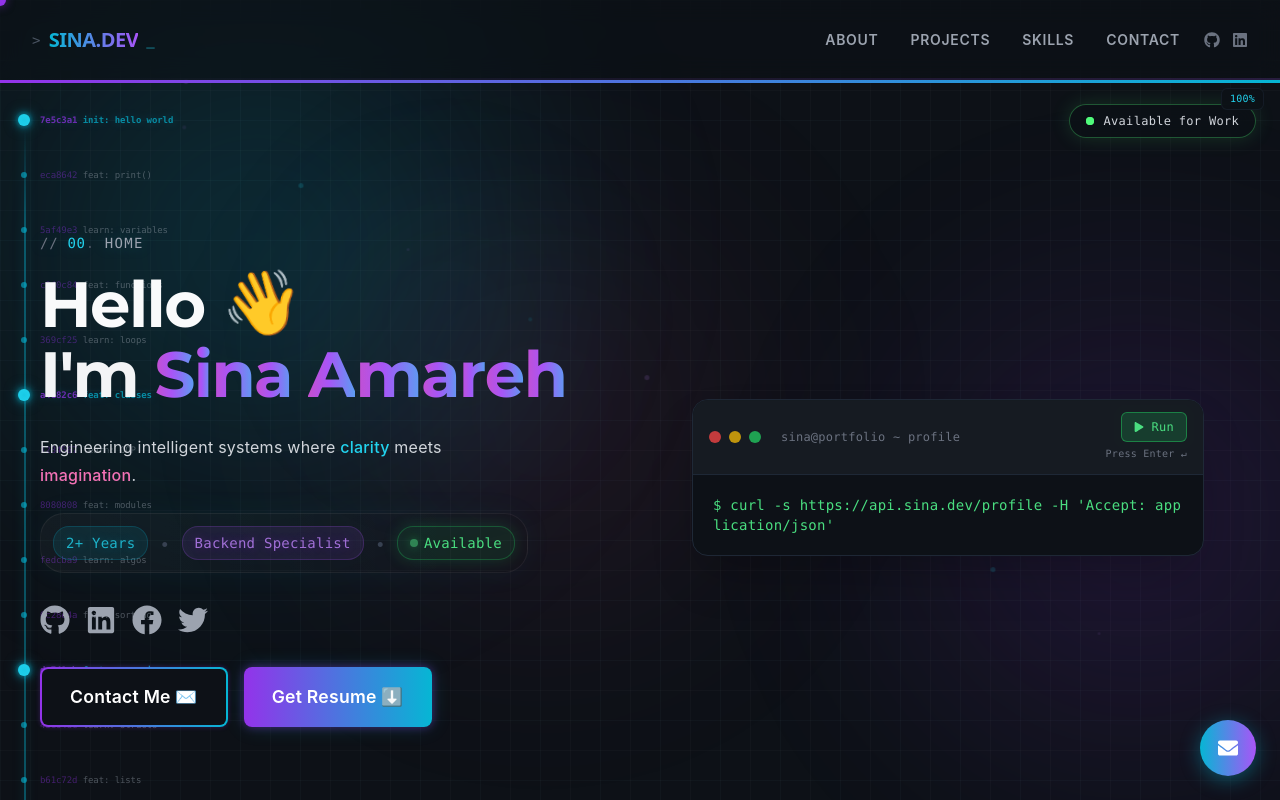
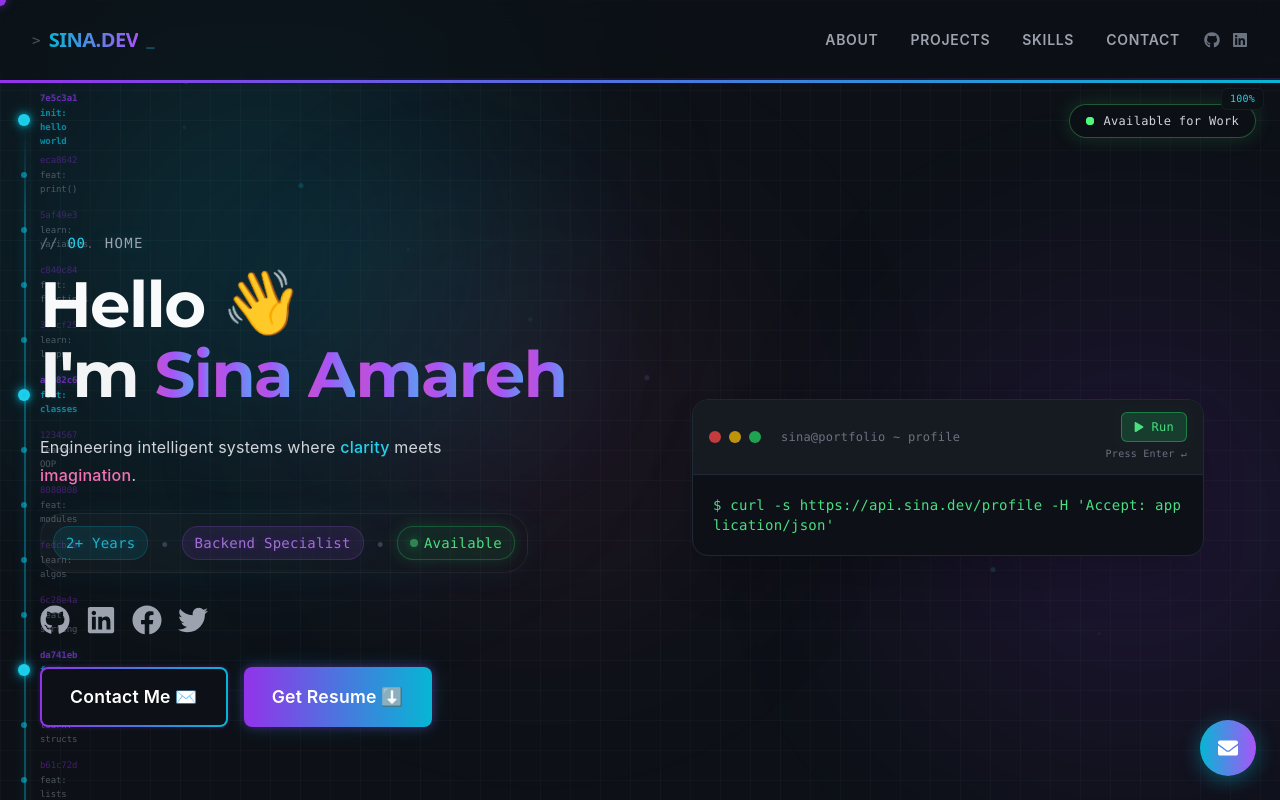
Before and after one commit to Sina-Amare/Portfolio, a Next.js app: page / in a window 1280 px wide. Shown: the top 800 px of the page. Built offline with nearby package versions, Linux system fonts and the light colour scheme.

Commit message:
fix: animation timeout reset per command, git messages truncated to 120px

```diff
--- a/components/effects/PageBackground.tsx
+++ b/components/effects/PageBackground.tsx
@@ -181,13 +181,14 @@ const GitGraph = memo(function GitGraph() {
               )}
             </div>
 
-            {/* Commit hash + message - bolder and more readable */}
+            {/* Commit hash + message - truncated to prevent overlap */}
             <span
-              className={`absolute font-mono whitespace-nowrap ${
+              className={`absolute font-mono overflow-hidden text-ellipsis ${
                 isMilestone ? "font-semibold" : "font-normal"
               }`}
               style={{
                 left: "40px",
+                maxWidth: "120px",
                 fontSize: "9px",
                 color: isMilestone ? "rgba(6,182,212,0.7)" : "rgba(156,163,175,0.45)",
                 letterSpacing: "-0.01em",
--- a/components/ui/InteractiveTerminal.tsx
+++ b/components/ui/InteractiveTerminal.tsx
@@ -22,6 +22,7 @@ export default function InteractiveTerminal({
   const [showHint, setShowHint] = useState(false);
   const [isTyping, setIsTyping] = useState(false);
   const inputRef = useRef<HTMLInputElement>(null);
+  const timeoutRef = useRef<NodeJS.Timeout | null>(null);
 
   // Show hint after 10 seconds
   useEffect(() => {
@@ -37,6 +38,12 @@ export default function InteractiveTerminal({
         const matchingKey = Object.keys(secretCommands).find(
           (key) => key.toLowerCase() === cmd.toLowerCase()
         );
+
+        // Clear any existing timeout before setting new animation
+        if (timeoutRef.current) {
+          clearTimeout(timeoutRef.current);
+        }
+
         if (matchingKey) {
           setEasterEggOutput(secretCommands[matchingKey]);
           setShowHint(false);
@@ -53,8 +60,8 @@ export default function InteractiveTerminal({
           );
         }
         setUserInput("");
-        // Clear output after 8 seconds
-        setTimeout(() => setEasterEggOutput(null), 8000);
+        // Clear output after 8 seconds - store ref so we can cancel if needed
+        timeoutRef.current = setTimeout(() => setEasterEggOutput(null), 8000);
       }
     },
     [userInput, secretCommands]
```
